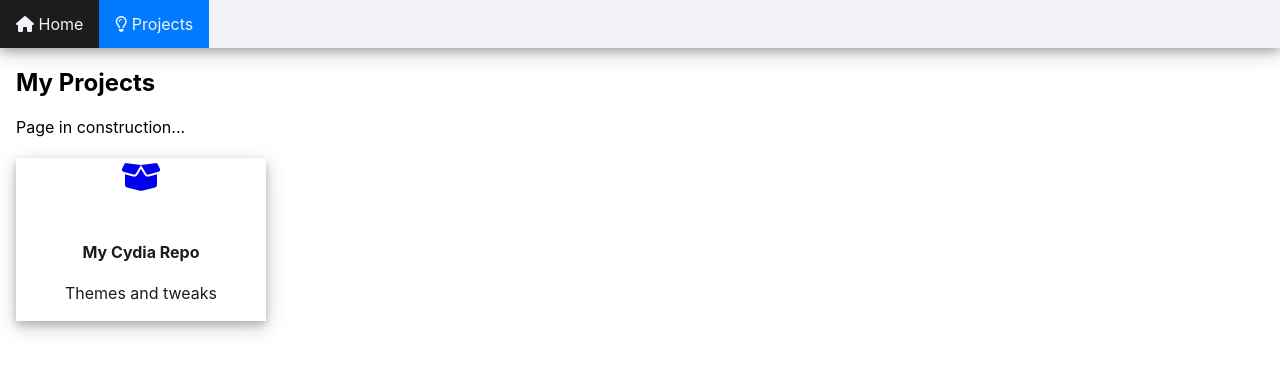
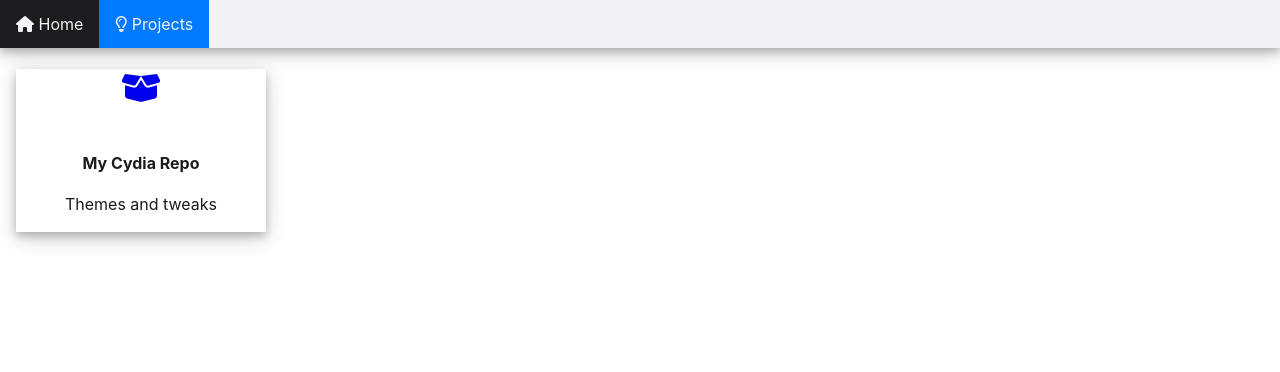
Before and after one commit to JDagsa/JDagsa.github.io, a plain HTML site: page projects/index.html in a window 1280 px wide. Drawn offline with Linux system fonts and the light colour scheme.

Commit message:
Edited proj index

```diff
--- a/projects/index.html
+++ b/projects/index.html
@@ -136,7 +136,7 @@ div.content div.card div.container {
   ul.topnav li.right {float: right;}
 
   div.content {
-  padding:16px;
+  padding: 16px;
   }
 
   div.content div.card {
@@ -173,8 +173,6 @@ div.content div.card div.container {
         </ul>
         </div>
         <div class="content">
-            <h2>My Projects</h2>
-            <p>Page in construction...</p>
             <div class="card">
             	<div class="header">
                 <h1><a href="https://jdagsa.github.io/cydia/"><i class="fas fa-box-open"></i></a></h1>
```
